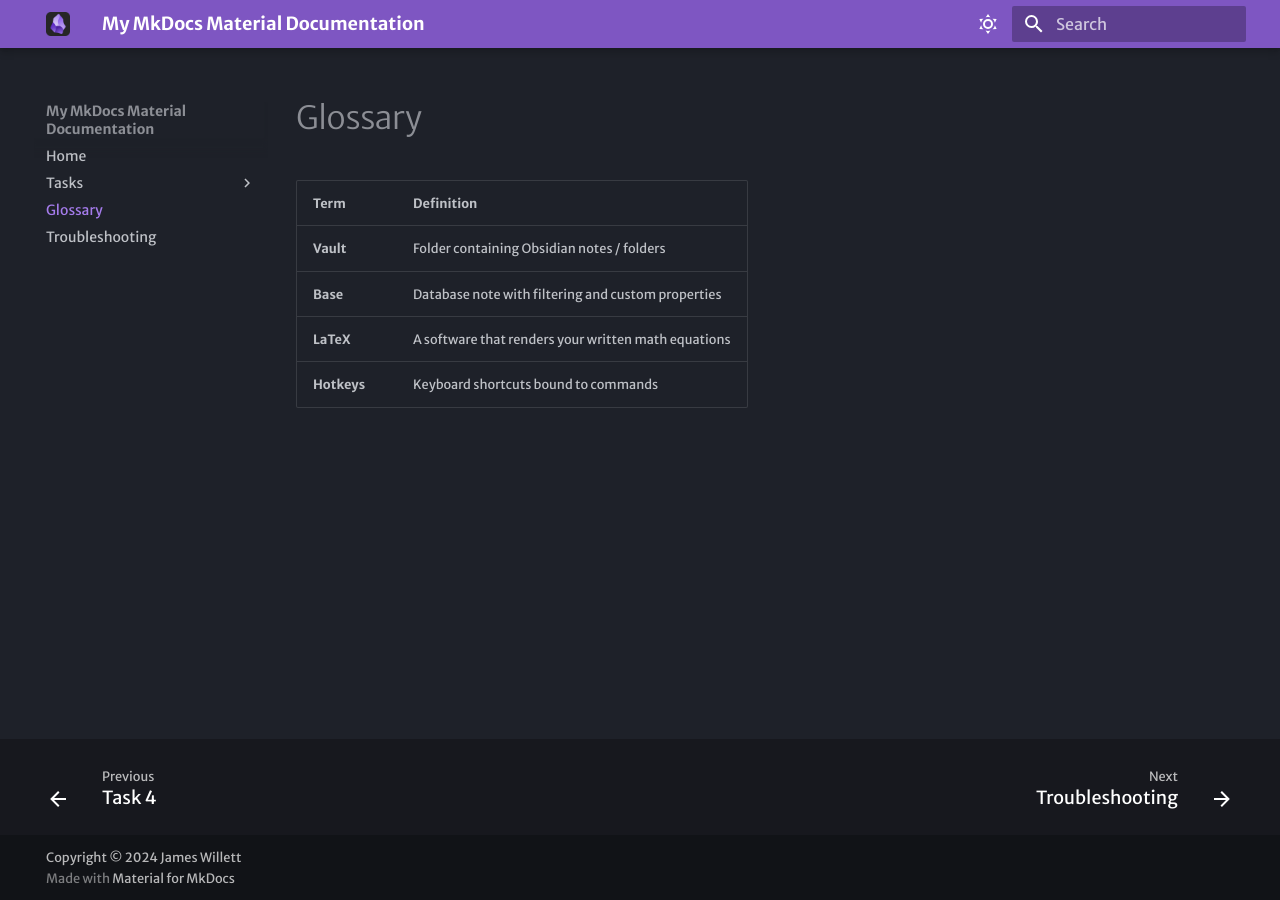
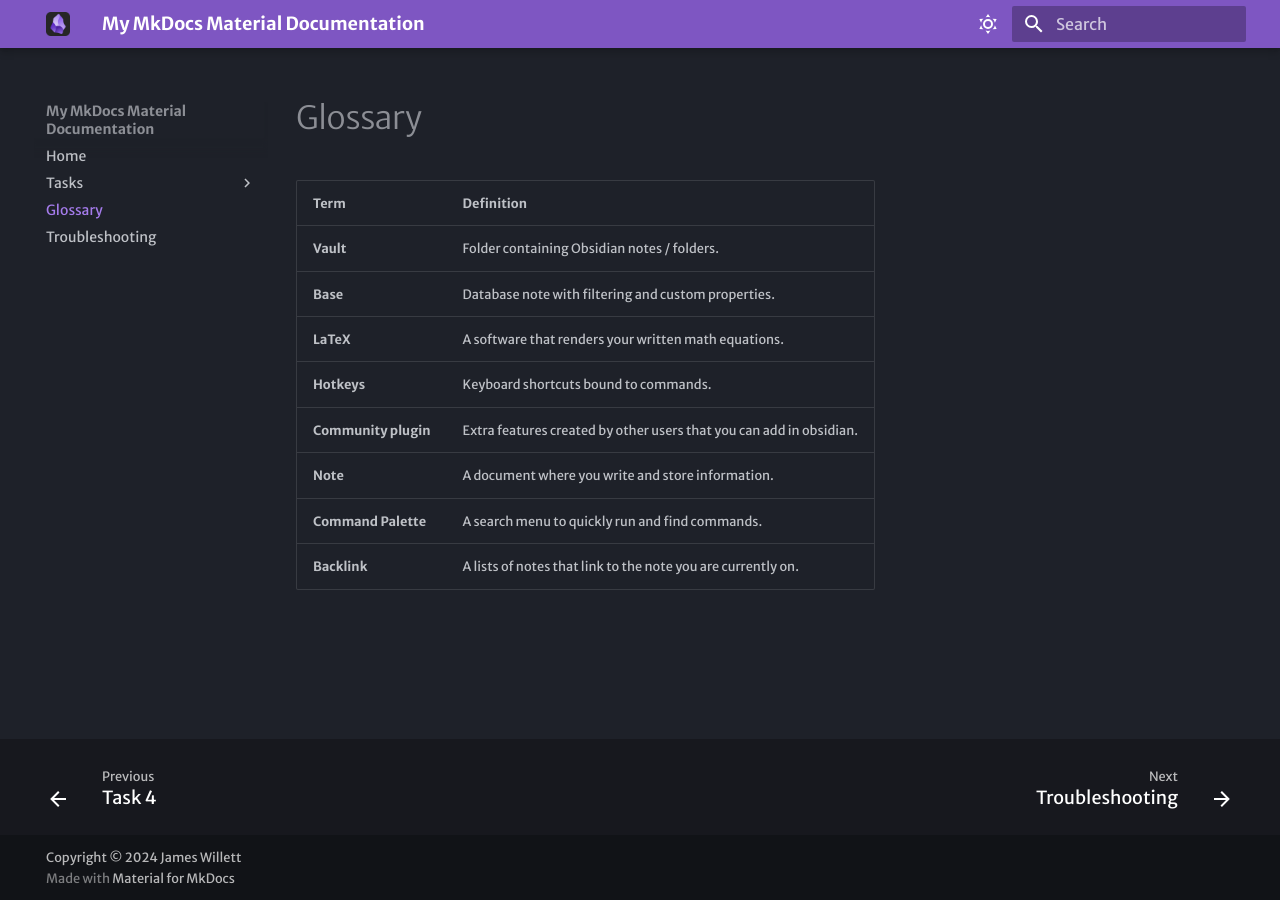
Before and after one commit to AllenLu12/COMP_2216_Obsidian_tutorial, an MkDocs documentation site: the page built from docs/glossary.md, in a window 1280 px wide. Built offline with MkDocs 1.6.1 and Material for MkDocs 9.7.7, drawn with Linux system fonts in a browser that asks for light colours; some web fonts are replaced.

Commit message:
Finish glossary

```diff
--- a/docs/glossary.md
+++ b/docs/glossary.md
@@ -1,6 +1,10 @@
 | Term | Definition |
 | :--- | :--- |
-| **Vault** | Folder containing Obsidian notes / folders |
-| **Base** | Database note with filtering and custom properties |
-| **LaTeX** | A software that renders your written math equations |
-| **Hotkeys** | Keyboard shortcuts bound to commands |
+| **Vault** | Folder containing Obsidian notes / folders. |
+| **Base** | Database note with filtering and custom properties. |
+| **LaTeX** | A software that renders your written math equations. |
+| **Hotkeys** | Keyboard shortcuts bound to commands. |
+| **Community plugin** | Extra features created by other users that you can add in obsidian. |
+| **Note** | A document where you write and store information. |
+| **Command Palette** | A search menu to quickly run and find commands. |
+| **Backlink** | A lists of notes that link to the note you are currently on. |
```
Also changed, not shown: docs/index.md (+1 -1 lines).
